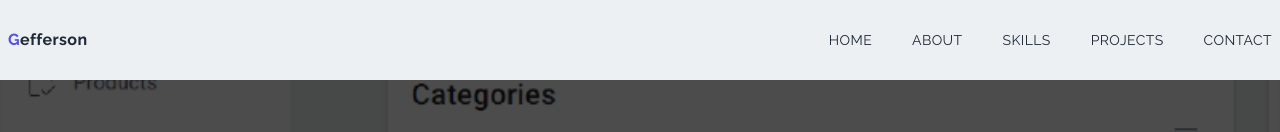
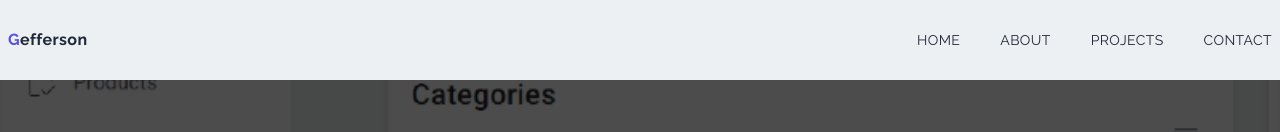
Before and after one commit to Geffrerson7/next-portfolio, a Next.js app: page /inventorySystem in a window 1280 px wide. Shown: the top 132 px of the page. Built offline with nearby package versions, Linux system fonts and the light colour scheme.

Commit message:
Remove about link in the navbar

```diff
--- a/components/About.jsx
+++ b/components/About.jsx
@@ -1,7 +1,7 @@
 import React from 'react';
 import Image from 'next/image';
 import Link from 'next/link';
-import AboutImg from '../public/assets/about.jpg';
+import AboutImg from '../public/assets/gefferson-casasola.png';
 
 const About = () => {
     return (
--- a/components/Navbar.jsx
+++ b/components/Navbar.jsx
@@ -45,9 +45,6 @@ const Navbar = () => {
                         </Link>
                         <Link href='/#about'>
                             <li className='ml-10 text-sm uppercase hover:border-b'>About</li>
-                        </Link>
-                        <Link href='/#skills'>
-                            <li className='ml-10 text-sm uppercase hover:border-b'>Skills</li>
                         </Link>
                         <Link href='/#projects'>
                             <li className='ml-10 text-sm uppercase hover:border-b'>Projects</li>
```
Also changed, not shown: public/assets/gefferson-casasola.png (added).
